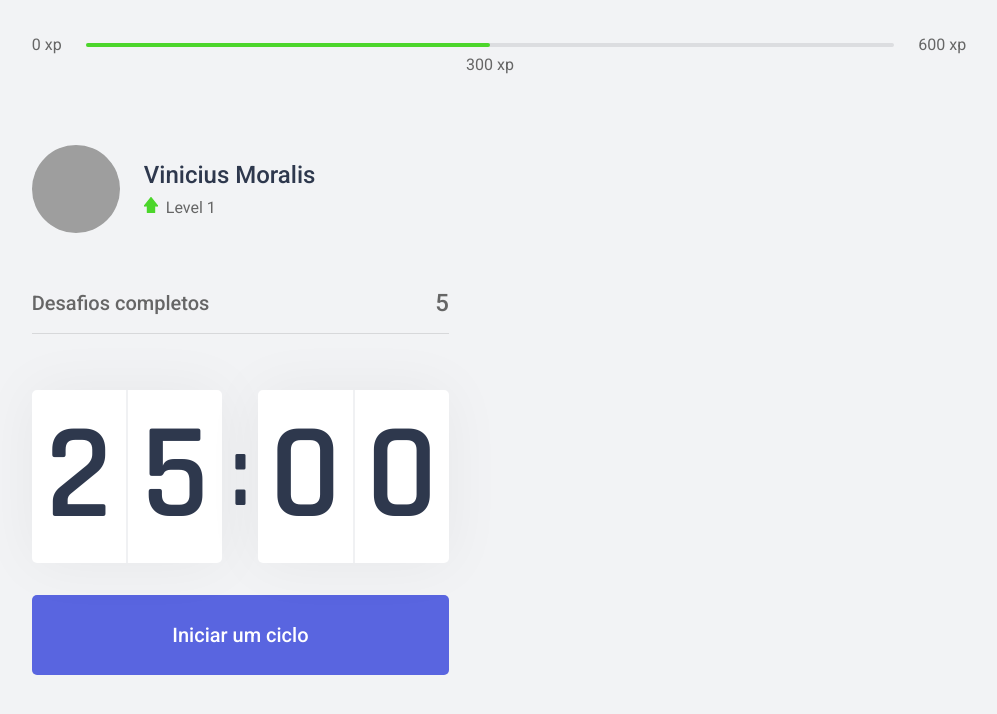
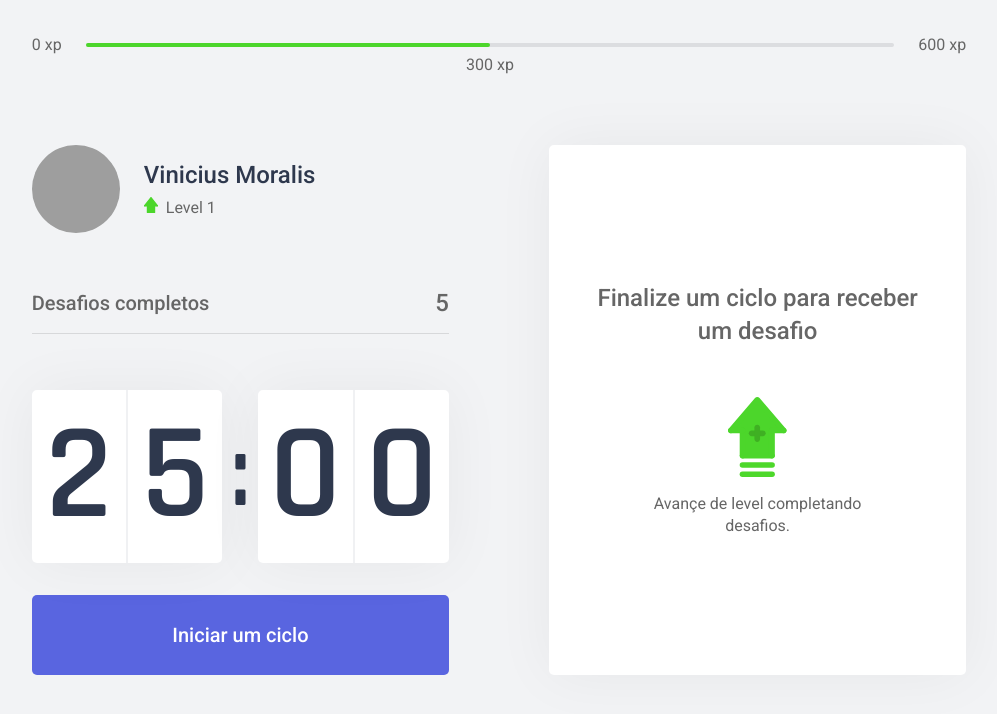
Before and after one commit to ViniciusMoralis1/move-it, a Next.js app: page / in a window 1280 px wide. Shown: the top 714 px of the page, without its empty margins (141-1138 px from the left). Built offline with nearby package versions, Linux system fonts and the light colour scheme; grey boxes are pictures that could not be loaded.

Commit message:
challenge box sem desafio ativo

```diff
--- /dev/null
+++ b/src/components/ChallengeBox.tsx
@@ -0,0 +1,15 @@
+import styles from '../styles/components/ChallengeBox.module.css';
+
+export function ChallengeBox(){
+  return (
+    <div className={styles.challengeBoxContainer}>
+      <div className={styles.challengeNotActive}>
+        <strong>Finalize um ciclo para receber um desafio</strong>
+        <p>
+          <img src="icons/level-up.svg" alt="level up"/>
+          Avançe de level completando desafios.
+        </p>
+      </div>
+    </div>
+  )
+}
--- a/src/pages/index.tsx
+++ b/src/pages/index.tsx
@@ -3,6 +3,7 @@
 import { Countdown } from "../components/Countdown";
 import { ExperienceBar } from "../components/ExperienceBar";
 import { Profile } from "../components/Profile";
+import { ChallengeBox } from "../components/ChallengeBox";
 
 import Head from 'next/head';
 
@@ -23,7 +24,7 @@
           <Countdown />
         </div>
         <div>
-
+          <ChallengeBox />
         </div>
       </section>
     </div>
--- /dev/null
+++ b/src/styles/components/ChallengeBox.module.css
@@ -0,0 +1,40 @@
+.challengeBoxContainer{
+  height: 100%;
+
+  background: var(--white);
+  border-radius: 5px;
+  box-shadow: 0 0 60px rgba(0,0,0, 0.05);
+  padding: 1.5rem 2rem;
+
+  display: flex;
+  flex-direction: column;
+  align-items: center;
+  justify-content: center;
+
+  text-align: center;
+}
+
+.challengeNotActive {
+  display: flex;
+  flex-direction: column;
+  align-items: center;
+}
+
+.challengeNotActive strong{
+  font-size: 1.5rem;
+  font-weight: 500;
+  line-height: 1.4;
+}
+
+.challengeNotActive p{
+  display: flex;
+  flex-direction: column;
+  align-items: center;
+  line-height: 1.4;
+  max-width: 70%;
+  margin-top: 3rem;
+}
+
+.challengeNotActive p img {
+  margin-bottom: 1rem;
+}
```
